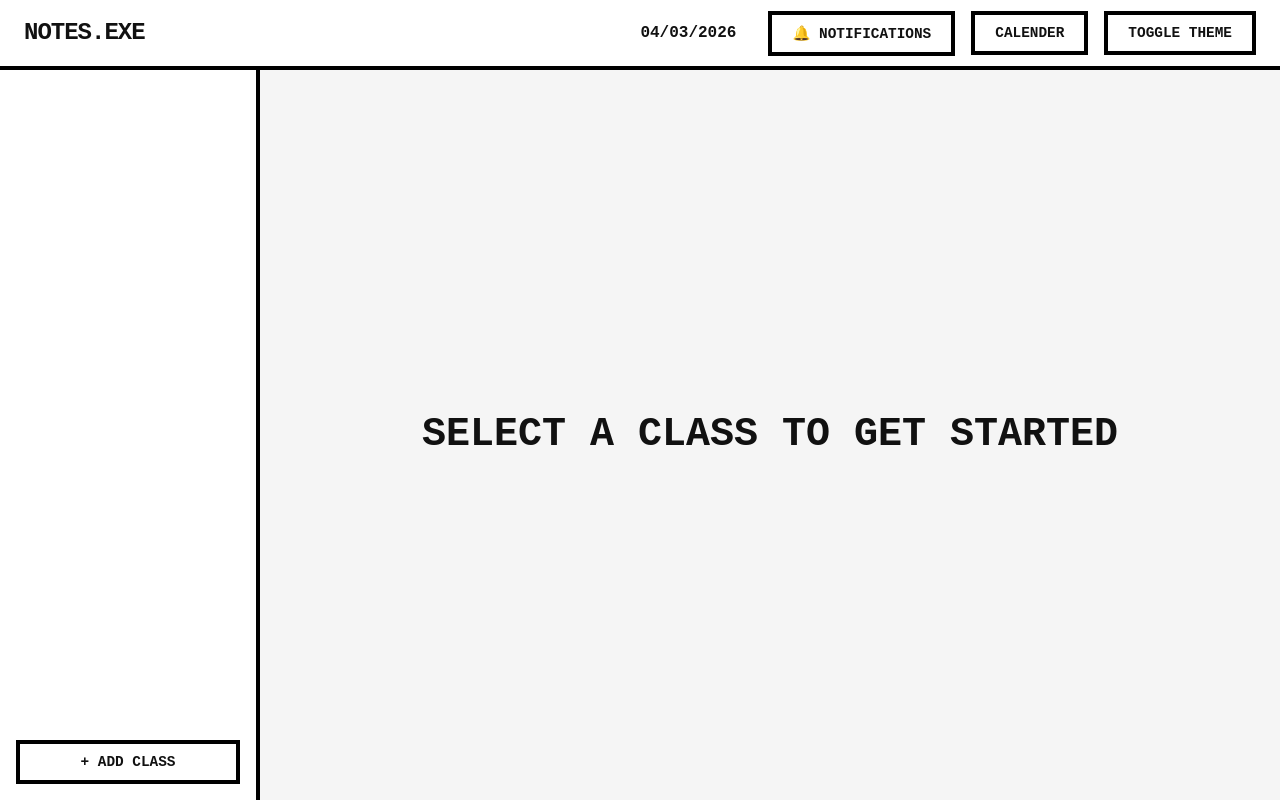
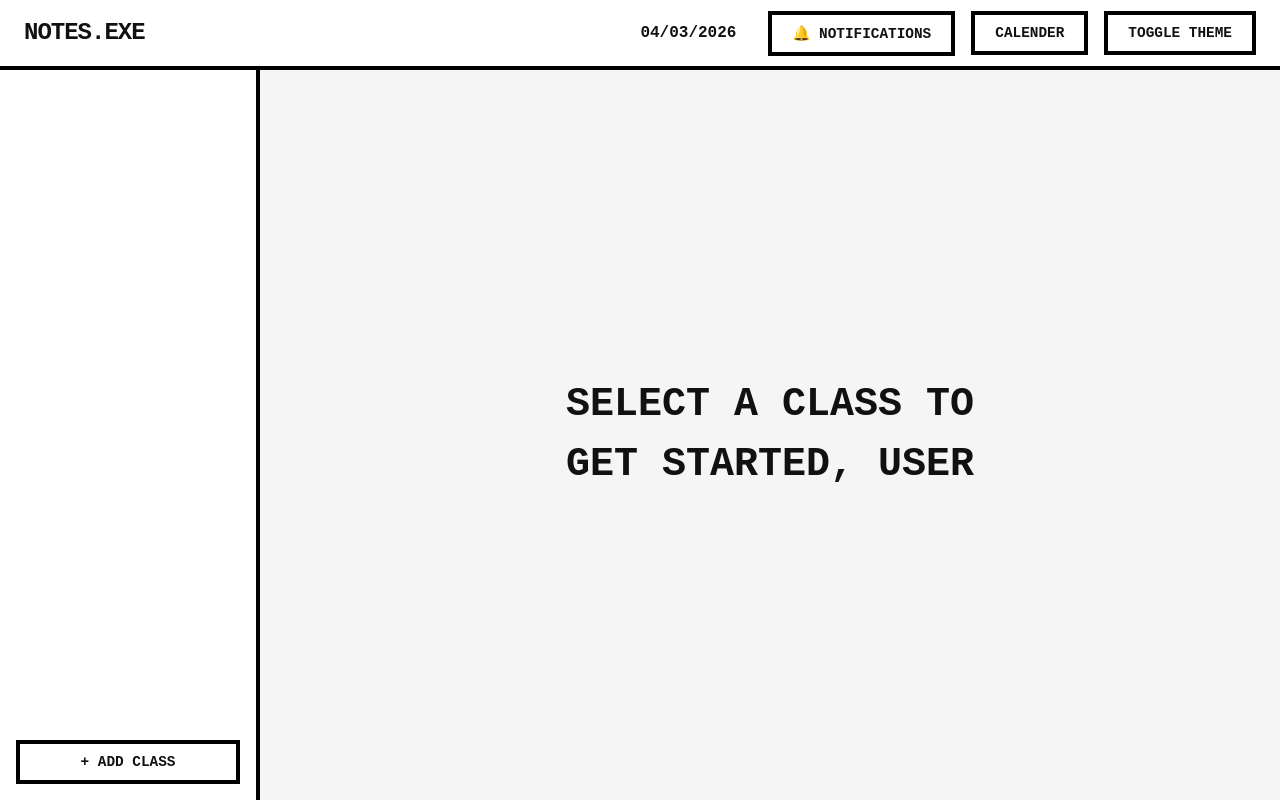
Before and after one commit to Thatboiobah/NOtes.exe, a React (Vite) app in the folder notes.exe/: page / in a window 1280 px wide. Built offline with nearby package versions, Linux system fonts and the light colour scheme.

Commit message:
add files: src/Header.jsx, src/main.jsx, src/utils/notificationEngine.js, src/Tabs.jsx, src/NotificationPanel.jsx, src/reducer/appReducer.js

```diff
--- a/notes.exe/src/App.jsx
+++ b/notes.exe/src/App.jsx
@@ -1,3 +1,4 @@
+// src/App.jsx
 import { useReducer, useEffect, useState } from "react";
 import Header from "./Header";
 import Sidebar from "./Sidebar";
@@ -26,34 +27,21 @@ function App() {
   }, [state]);
 
   const [selectedDate, setSelectedDate] = useState(null);
-  const [isCalenderOpen, setIsCalenderOpen] = useState(false);
-  const [isNotificationOpen, setIsNotificationOpen] = useState(false);
+  const [isCalendarView, setIsCalendarView] = useState(false);
 
   const [selectedClassId, setSelectedClassId] = useState(null);
   const [activeTab, setActiveTab] = useState("lectures");
   const [theme, setTheme] = useState("light");
+  const [isNotificationOpen, setIsNotificationOpen] = useState(false);
   const [isModalOpen, setIsModalOpen] = useState(false);
   const [modalType, setModalType] = useState(null);
   const [editingItem, setEditingItem] = useState(null);
 
-  const selectedClass = state.classes.find(
-    (cls) => cls.id === selectedClassId
-  );
+  const selectedClass = state.classes.find(cls => cls.id === selectedClassId);
 
-  const toggleNotifications = () =>
-    setIsNotificationOpen((prev) => !prev);
-
-  const closeNotifications = () =>
-    setIsNotificationOpen(false);
-
-  const toggleCalender = () =>
-    setIsCalenderOpen((prev) => !prev);
-
-  const closeCalender = () =>
-    setIsCalenderOpen(false);
-
-  const addClass = (name) =>
-    dispatch({ type: "ADD_CLASS", payload: name });
+  const toggleNotifications = () => setIsNotificationOpen(prev => !prev);
+  const closeNotifications = () => setIsNotificationOpen(false);
+  const addClass = (name) => dispatch({ type: "ADD_CLASS", payload: name });
 
   useEffect(() => {
     document.body.className = theme;
@@ -63,11 +51,9 @@ function App() {
     <>
       <Header
         theme={theme}
-        toggleTheme={() =>
-          setTheme(theme === "light" ? "dark" : "light")
-        }
+        toggleTheme={() => setTheme(theme === "light" ? "dark" : "light")}
         onBellClick={toggleNotifications}
-        toggleCalendar={toggleCalender}
+        toggleCalendar={() => setIsCalendarView(prev => !prev)}
       />
 
       <Sidebar
@@ -97,8 +83,8 @@ function App() {
       />
 
       <CalendarPanel
-        isOpen={isCalenderOpen}
-        onClose={closeCalender}
+        isOpen={isCalendarView}
+        onClose={() => setIsCalendarView(false)}
         selectedDate={selectedDate}
         setSelectedDate={setSelectedDate}
         state={state}
--- a/notes.exe/src/MainContent.jsx
+++ b/notes.exe/src/MainContent.jsx
@@ -1,80 +1,55 @@
-// src/MainContent.jsx
 import { useState } from "react";
 import Modal from "./Modal";
 
 function MainContent({ selectedClass, activeTab, setActiveTab, dispatch, setIsModalOpen, setModalType, setEditingItem }) {
   const [isAdding, setIsAdding] = useState(false);
 
-  // Assertive Empty State
   if (!selectedClass) {
     return (
       <div className="main-content">
         <div className="empty-state">
-          Select a class to get started
+          SELECT A CLASS TO <br /> GET STARTED, USER
         </div>
       </div>
     );
   }
 
   const tabs = ["lectures", "notes", "assignments", "exams"];
-  const currentItems = selectedClass[activeTab];
-
-  const handleAddClick = () => {
-    setIsAdding(true);
-  };
+  const currentItems = selectedClass[activeTab] || [];
 
   const handleEdit = (item) => {
     setEditingItem(item);
-    setModalType(`edit-${activeTab.slice(0, -1)}`); // e.g., edit-lecture
+    setModalType(`edit-${activeTab.slice(0, -1)}`);
     setIsModalOpen(true);
   };
 
   const handleDelete = (id) => {
-    dispatch({ type: `DELETE_${activeTab.toUpperCase().slice(0, -1)}`, payload: { classId: selectedClass.id, id } });
+    dispatch({
+      type: `DELETE_${activeTab.toUpperCase().slice(0, -1)}`,
+      payload: { classId: selectedClass.id, id }
+    });
   };
 
-  // Structured fields for the brutalist cards
   const renderItemFields = (item) => {
     switch (activeTab) {
-      case "lectures":
-        return (
-          <>
-            <div className="item-title">{item.title}</div>
-            <div>{item.time} | {item.venue}</div>
-          </>
-        );
-      case "notes":
-        return (
-          <>
-            <div className="item-title">{item.title}</div>
-            <div>{item.description}</div>
-          </>
-        );
-      case "assignments":
-        return (
-          <>
-            <div className="item-title">{item.title}</div>
-            <div>Due: {item.dueDate}</div>
-          </>
-        );
-      case "exams":
-        return (
-          <>
-            <div className="item-title">{item.title}</div>
-            <div>{item.date} @ {item.time} | {item.venue}</div>
-          </>
-        );
-      default:
-        return <div className="item-title">{item.title}</div>;
+      case "lectures": return `${item.title} | ${item.time} | ${item.venue}`;
+      case "notes": return `${item.title} | ${item.description?.slice(0, 30)}...`;
+      case "assignments": return `${item.title} | DUE: ${item.dueDate} [${item.status}]`;
+      case "exams": return `${item.title} | ${item.date} @ ${item.time}`;
+      default: return item.title;
     }
   };
 
   return (
     <div className="main-content">
-      {/* Bold Class Heading */}
       <div className="class-header">
-        <span>{selectedClass.name}</span>
-        <button onClick={handleAddClick}>+ ADD {activeTab.slice(0, -1).toUpperCase()}</button>
+        <h1>{selectedClass.name}</h1>
+        <button className="cal-btn filled" onClick={() => {
+          setModalType(`add-${activeTab.slice(0, -1)}`);
+          setIsModalOpen(true);
+        }}>
+          + ADD {activeTab.toUpperCase().slice(0, -1)}
+        </button>
       </div>
 
       <div className="tabs">
@@ -82,36 +57,28 @@ function MainContent({ selectedClass, activeTab, setActiveTab, dispatch, setIsMo
           <button
             key={tab}
             className={tab === activeTab ? "active-tab" : ""}
-            onClick={() => {
-              setActiveTab(tab);
-              setIsAdding(false); // Fixes add form persistence bug
-            }}
+            onClick={() => setActiveTab(tab)}
           >
-            {tab.toUpperCase()}
+            {tab}
           </button>
         ))}
       </div>
 
-      {isAdding && (
-        <Modal
-          modalType={`add-${activeTab.slice(0, -1)}`} // add-lecture, add-note, add-assignment, add-exam
-          selectedClass={selectedClass}
-          dispatch={dispatch}
-          closeModal={() => setIsAdding(false)}
-        />
-      )}
-
       <ul>
         {currentItems.length === 0 ? (
-          <li>No {activeTab} logged.</li>
+          <div className="empty-notes" style={{padding: '40px', border: '4px dashed var(--border)', textAlign: 'center'}}>
+            NO {activeTab.toUpperCase()} LOGGED YET.
+          </div>
         ) : (
           currentItems.map((item) => (
-            <li key={item.id}>
+            <li key={item.id} className={item.status === "completed" ? "completed-item" : ""}>
               <div className="item-details">
-                {renderItemFields(item)}
+                <span className="item-title">{renderItemFields(item)}</span>
               </div>
-              <button onClick={() => handleEdit(item)}>Edit</button>
-              <button onClick={() => handleDelete(item.id)}>Delete</button>
+              <div style={{display: 'flex', gap: '8px'}}>
+                <button className="cal-btn" onClick={() => handleEdit(item)}>EDIT</button>
+                <button className="cal-btn" onClick={() => handleDelete(item.id)}>DEL</button>
+              </div>
             </li>
           ))
         )}
--- a/notes.exe/src/index.css
+++ b/notes.exe/src/index.css
@@ -124,6 +124,9 @@ aside li:hover:not(.selected) {
   background-color: var(--text);
   color: var(--surface);
 }
+
+
+
 
 /* =========================================
    MAIN CONTENT
--- a/notes.exe/src/reducer/appReducer.js
+++ b/notes.exe/src/reducer/appReducer.js
@@ -1,98 +1,80 @@
-// src/reducer/appReducer.js
 export const initialState = {
   classes: [],
-  notifications: [], // NEW
+  calendarEvents: {},
 };
 
 export function appReducer(state, action) {
+  const { classId, data, id } = action.payload || {};
+
   switch (action.type) {
     case "ADD_CLASS":
       return {
         ...state,
-        classes: [...state.classes, { id: Date.now(), title: action.payload, lectures: [], notes: [], assignments: [], exams: [] }],
+        classes: [...state.classes, {
+          id: `cls-${Date.now()}`,
+          name: action.payload,
+          lectures: [], notes: [], assignments: [], exams: []
+        }]
       };
 
     case "DELETE_CLASS":
+      return { ...state, classes: state.classes.filter(c => c.id !== action.payload) };
+
+    case "ADD_LECTURE":
+    case "EDIT_LECTURE":
+    case "ADD_NOTE":
+    case "EDIT_NOTE":
+    case "ADD_ASSIGNMENT":
+    case "EDIT_ASSIGNMENT":
+    case "ADD_EXAM":
+    case "EDIT_EXAM": {
+      const cat = action.type.split("_")[1].toLowerCase() + "s";
       return {
         ...state,
-        classes: state.classes.filter((cls) => cls.id !== action.payload),
-      };
-
-    case "ADD_ASSIGNMENT":
-    case "EDIT_ASSIGNMENT": {
-      const { classId, data } = action.payload;
-      const updatedClasses = state.classes.map((cls) => {
-        if (cls.id !== classId) return cls;
-        const assignments = action.type === "ADD_ASSIGNMENT" ? [...cls.assignments, data] : cls.assignments.map((a) => (a.id === data.id ? data : a));
-        return { ...cls, assignments };
-      });
-
-      // Create a notification for due date
-      const dueNotification = {
-        id: Date.now(),
-        type: "assignment",
-        message: `Assignment "${data.title}" is due on ${data.dueDate}`,
-        date: data.dueDate,
-      };
-
-      return {
-        ...state,
-        classes: updatedClasses,
-        notifications: [...state.notifications.filter((n) => n.type !== "assignment" || n.id !== data.id), dueNotification],
+        classes: state.classes.map(cls => {
+          if (cls.id !== classId) return cls;
+          const items = action.type.includes("ADD")
+            ? [...cls[cat], { ...data, id: Date.now(), status: "pending" }]
+            : cls[cat].map(item => item.id === data.id ? data : item);
+          return { ...cls, [cat]: items };
+        })
       };
     }
 
-    case "DELETE_ASSIGNMENT": {
-      const { classId, id } = action.payload;
-      const updatedClasses = state.classes.map((cls) => {
-        if (cls.id !== classId) return cls;
-        return { ...cls, assignments: cls.assignments.filter((a) => a.id !== id) };
-      });
+    // UNIVERSAL DELETE HANDLER
+    case "DELETE_LECTURE":
+    case "DELETE_NOTE":
+    case "DELETE_ASSIGNMENT":
+    case "DELETE_EXAM": {
+      const cat = action.type.split("_")[1].toLowerCase() + "s";
       return {
         ...state,
-        classes: updatedClasses,
-        notifications: state.notifications.filter((n) => n.type !== "assignment" || n.id !== id),
+        classes: state.classes.map(cls => {
+          if (cls.id !== classId) return cls;
+          return { ...cls, [cat]: cls[cat].filter(item => item.id !== id) };
+        })
       };
     }
 
-    case "ADD_EXAM":
-    case "EDIT_EXAM": {
-      const { classId, data } = action.payload;
-      const updatedClasses = state.classes.map((cls) => {
-        if (cls.id !== classId) return cls;
-        const exams = action.type === "ADD_EXAM" ? [...cls.exams, data] : cls.exams.map((e) => (e.id === data.id ? data : e));
-        return { ...cls, exams };
-      });
-
-      // Create a notification for exam
-      const examNotification = {
-        id: Date.now(),
-        type: "exam",
-        message: `Exam "${data.title}" is scheduled for ${data.date} at ${data.time}`,
-        date: data.date,
+    case "ADD_CALENDAR_EVENT":
+      const dateEvts = state.calendarEvents?.[action.payload.date] || [];
+      return {
+        ...state,
+        calendarEvents: {
+          ...state.calendarEvents,
+          [action.payload.date]: [...dateEvts, action.payload.event]
+        }
       };
 
+    case "DELETE_CALENDAR_EVENT":
       return {
         ...state,
-        classes: updatedClasses,
-        notifications: [...state.notifications.filter((n) => n.type !== "exam" || n.id !== data.id), examNotification],
+        calendarEvents: {
+          ...state.calendarEvents,
+          [action.payload.date]: state.calendarEvents[action.payload.date].filter(e => e.id !== action.payload.id)
+        }
       };
-    }
 
-    case "DELETE_EXAM": {
-      const { classId, id } = action.payload;
-      const updatedClasses = state.classes.map((cls) => {
-        if (cls.id !== classId) return cls;
-        return { ...cls, exams: cls.exams.filter((e) => e.id !== id) };
-      });
-      return {
-        ...state,
-        classes: updatedClasses,
-        notifications: state.notifications.filter((n) => n.type !== "exam" || n.id !== id),
-      };
-    }
-
-    default:
-      return state;
+    default: return state;
   }
 }
```
